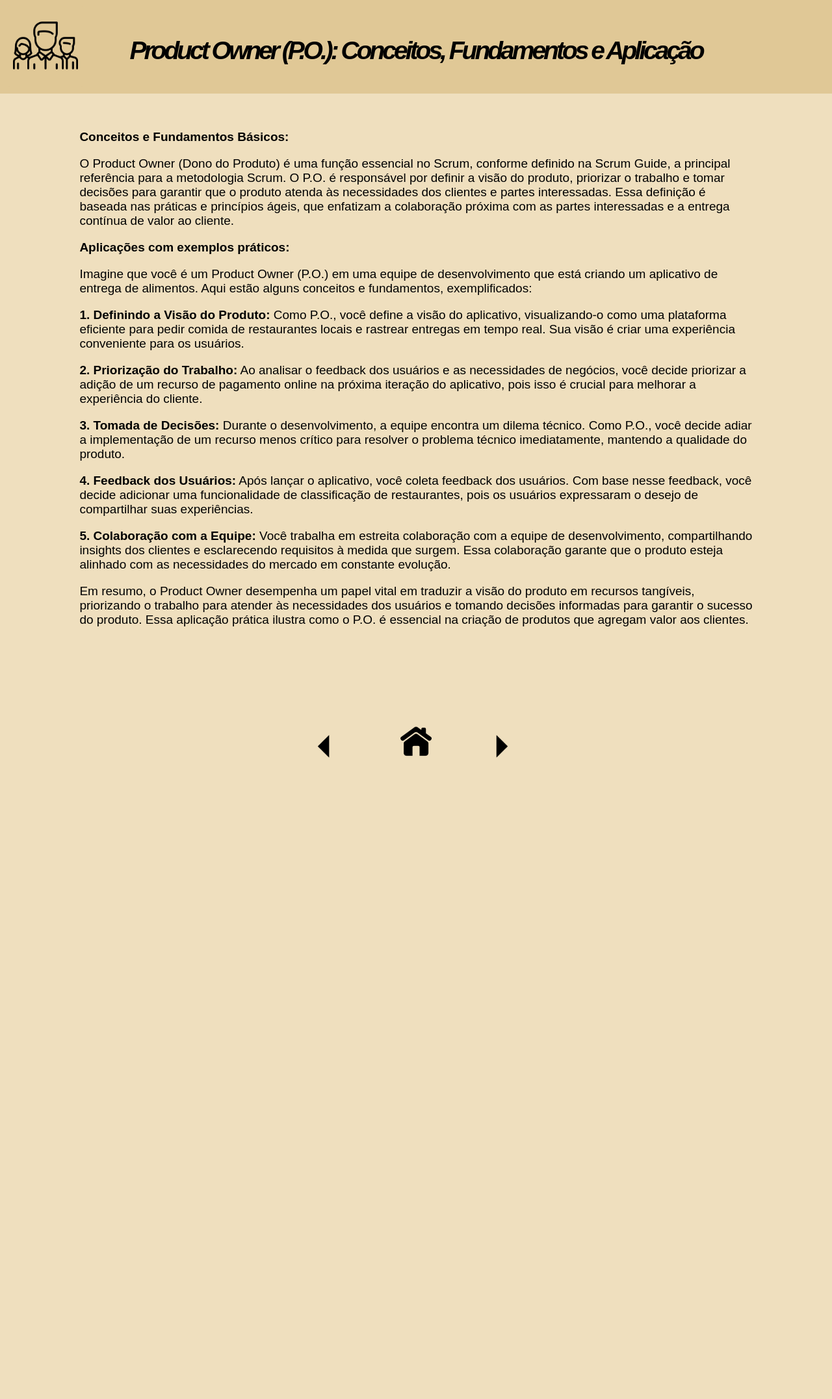
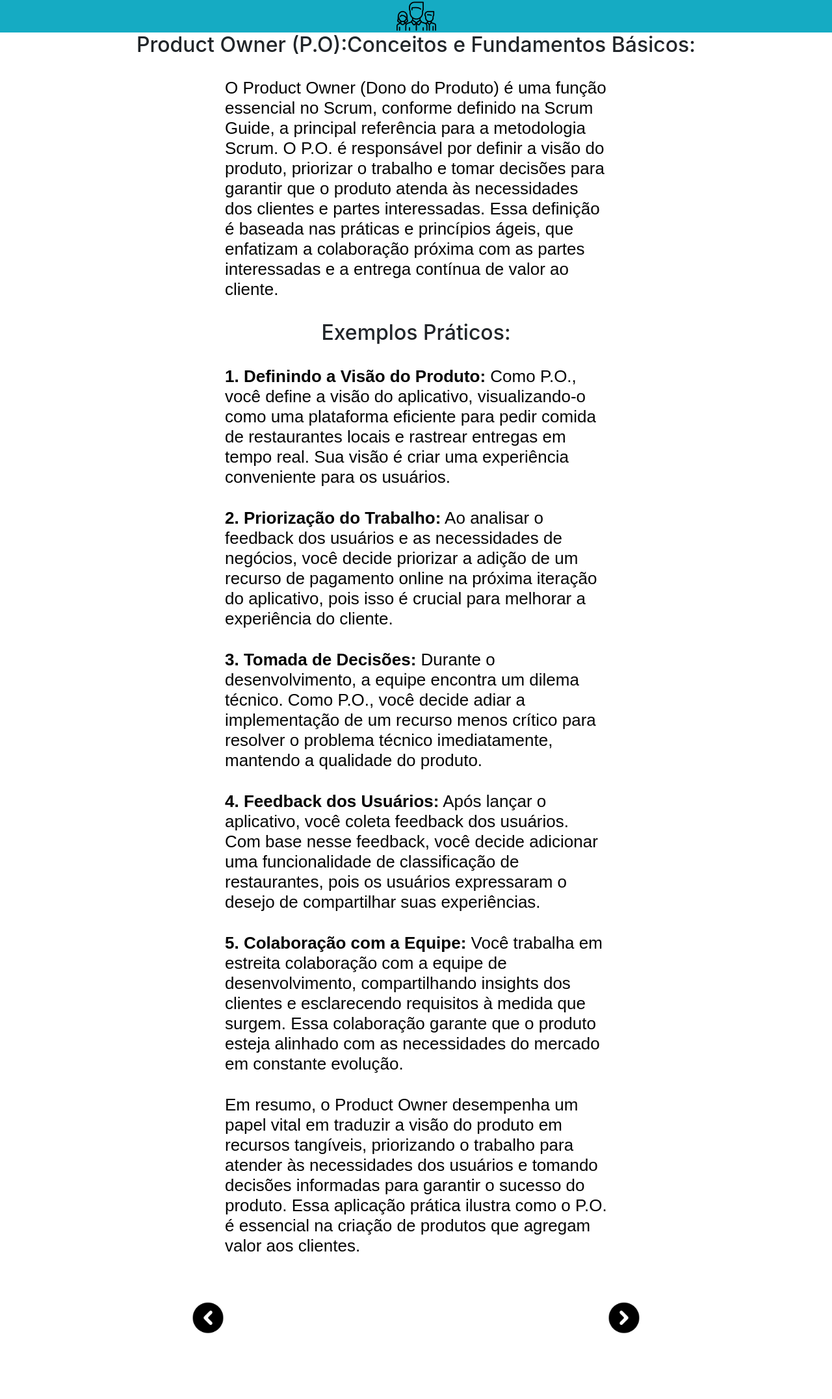
Before and after one commit to Ctrl-Shift-Dev/Plataforma-SCRUM, a Flask app: template src/templates/product_owner.html in a window 1280 px wide. Shown: the whole page at 65% size. Before the commit the page ends 1166 px from the top, so only its background shows below. Run offline with Flask 3, Linux system fonts and the light colour scheme; the template is opened without the code that fills it, so the values that code supplies are empty; some libraries are stand-ins or nearby versions.

Commit message:
ajustes em algumas páginas

```diff
--- a/src/templates/dev_team.html
+++ b/src/templates/dev_team.html
@@ -40,7 +40,7 @@
     <p><strong> 4. Compromisso com a Qualidade:</strong> A equipe se esforça para manter altos padrões de qualidade,
         realizando testes, revisões e melhorias contínuas no produto.</p>
 
-    <h2>Exemplos Práticos:</h2>
+    <h2 class="subtitulo">Exemplos Práticos:</h2>
 
     <p>Logo abaixo estão alguns exemplos práticos que ilustram o papel do Team Developer no Scrum:
 
--- a/src/templates/product_owner.html
+++ b/src/templates/product_owner.html
@@ -5,24 +5,22 @@
     <meta charset="UTF-8">
     <meta name="viewport" content="width=device-width, initial-scale=1.0">
     <title>Product Owner</title>
-    <link rel="stylesheet" href="css/base.css">
+    <link rel="stylesheet" href="https://stackpath.bootstrapcdn.com/bootstrap/4.1.3/css/bootstrap.min.css"
+        integrity="sha384-MCw98/SFnGE8fJT3GXwEOngsV7Zt27NXFoaoApmYm81iuXoPkFOJwJ8ERdknLPMO" crossorigin="anonymous">
+    <link rel="stylesheet" href="../static/css/normalize.css">
+    <link rel="stylesheet" href="../static/css/style.css">
+
+
 </head>
 
 <body>
     <header>
-        <a href="modulo1.html" class="logo-button">
-            <img src="img/equipe-logo.png" alt="logo">
+        <a href="home.html">
+            <img src="../static/img/logo.png" alt="">
         </a>
     </header>
-    <div class="title">
-        <h1><b>Product Owner (P.O.): Conceitos, Fundamentos e Aplicação</b>
-            <h1>
-    </div>
-    </header>
 
-    <div class="content">
-
-        <p><b>Conceitos e Fundamentos Básicos:</b></p>
+        <h2 class="subtitulo">Product Owner (P.O):Conceitos e Fundamentos Básicos:</h2>
 
         <p>O Product Owner (Dono do Produto) é uma função essencial no Scrum, conforme definido na Scrum Guide, a
             principal referência para a metodologia Scrum. O P.O. é responsável por definir a visão do produto,
@@ -30,10 +28,7 @@
             partes interessadas. Essa definição é baseada nas práticas e princípios ágeis, que enfatizam a colaboração
             próxima com as partes interessadas e a entrega contínua de valor ao cliente.</p>
 
-        <p><b>Aplicações com exemplos práticos:</b></p>
-
-        <p>Imagine que você é um Product Owner (P.O.) em uma equipe de desenvolvimento que está criando um aplicativo de
-            entrega de alimentos. Aqui estão alguns conceitos e fundamentos, exemplificados:</p>
+         <h2 class="subtitulo"> Exemplos Práticos:</h2>
 
         <p><b>1. Definindo a Visão do Produto:</b> Como P.O., você define a visão do aplicativo, visualizando-o como uma
             plataforma eficiente para pedir comida de restaurantes locais e rastrear entregas em tempo real. Sua visão é
@@ -60,29 +55,17 @@
             o sucesso do produto. Essa aplicação prática ilustra como o P.O. é essencial na criação de produtos que
             agregam valor aos clientes.</p>
 
-    </div>
 
-    </div>
+         <!-- passar pagina -->
 
-    <div class="button-container">
-        <button class="back-button" onclick="location.href='scrum_master.html'">
-            <div class="back">
-                <img src="img/back.png" alt="back">
-            </div>
-        </button>
-
-        <button class="home-button" onclick="location.href='modulo1.html'">
-            <div class="">
-                <img src="img/home.png" alt="back">
-            </div>
-        </button>
-
-        <button class="next-button" onclick="location.href='dev_team.html'">
-            <div class="next">
-                <img src="img/next.png" alt="back">
-            </div>
-        </button>
-    </div>
+    <span class="flecha">
+        <a href="">
+            <img src="../static/img/flecha esquerda .png" alt="">
+        </a>
+        <a href="">
+            <img src="../static/img/flecha direita .png" alt="">
+        </a>
+    </span>
 
 </body>
 
```
Also changed, not shown: src/templates/scrum_master.html (+19 -35 lines).
